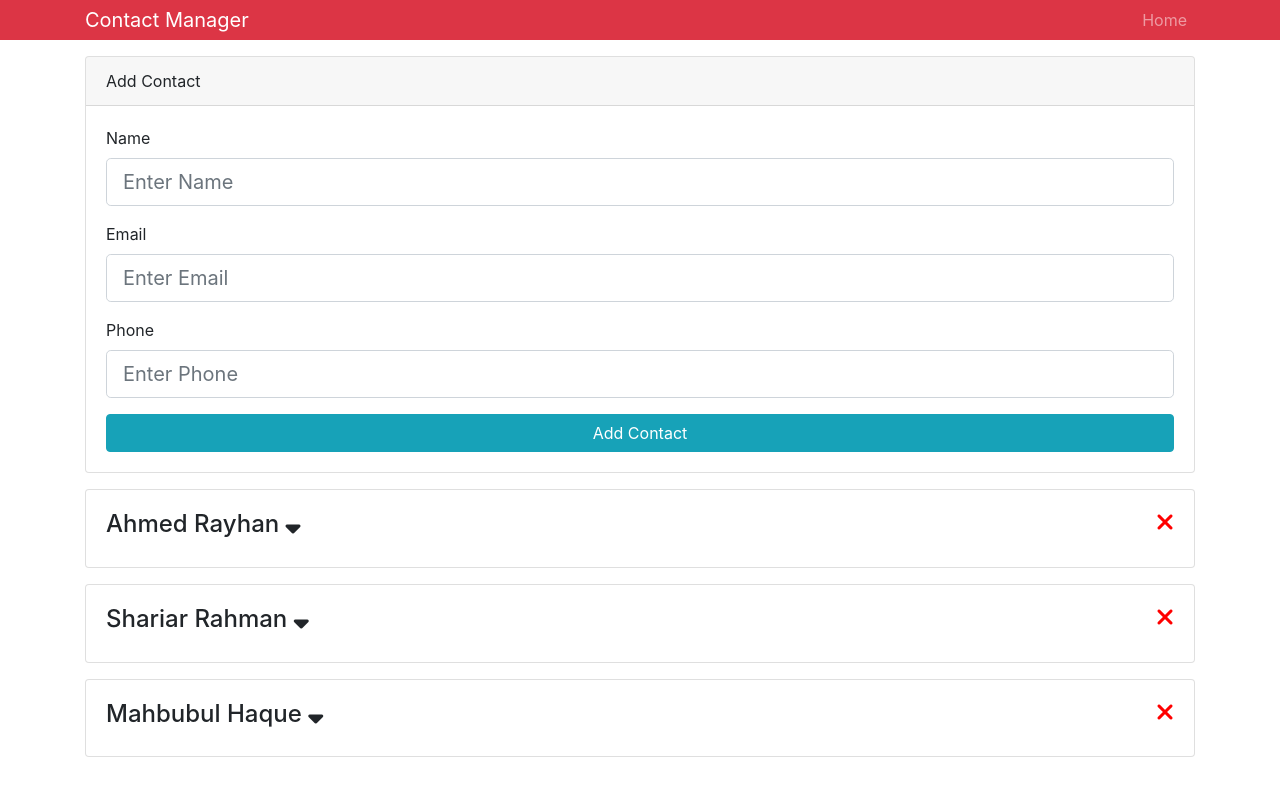
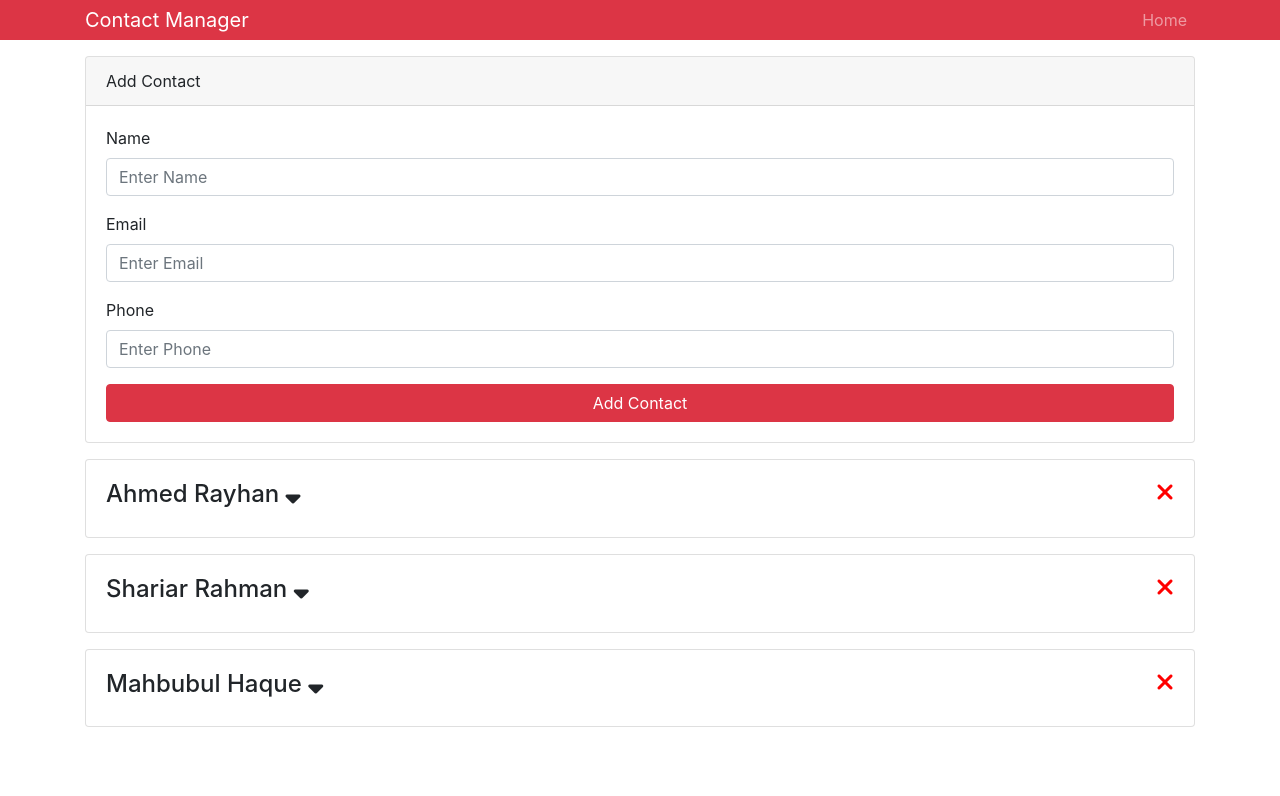
Before and after one commit to Raayhan/Contact-Manager, a React (Create React App) app: page / in a window 1280 px wide. Shown: the top 796 px of the page. Built offline with nearby package versions, Linux system fonts and the light colour scheme.

Commit message:
Added TextInGroup Component for form

```diff
--- a/package.json
+++ b/package.json
@@ -6,7 +6,8 @@
     "bootstrap": "^4.5.0",
     "react": "^16.13.1",
     "react-dom": "^16.13.1",
-    "react-scripts": "0.9.5"
+    "react-scripts": "0.9.5",
+    "uuid": "^8.3.0"
   },
   "devDependencies": {},
   "scripts": {
--- a/src/components/contacts/AddContact.js
+++ b/src/components/contacts/AddContact.js
@@ -1,4 +1,7 @@
 import React, { Component } from "react";
+import { Consumer } from "../../context";
+import TextInputGroup from "../layout/TextInputGroup";
+import { v1 as uuidv1 } from "uuid";
 
 class AddContact extends Component {
   state = {
@@ -6,60 +9,70 @@
     email: "",
     phone: "",
   };
-  onSubmit = (e) => {
+  onSubmit = (dispatch, e) => {
     e.preventDefault();
+    const { name, email, phone } = this.state;
+    const newContact = {
+      id: uuidv1(),
+      name,
+      email,
+      phone,
+    };
+    dispatch({ type: "ADD_CONTACT", payload: newContact });
+    this.setState({
+      name: "",
+      email: "",
+      phone: "",
+    });
   };
   onChange = (e) => this.setState({ [e.target.name]: e.target.value });
 
   render() {
     const { name, email, phone } = this.state;
     return (
+      <Consumer>
+        {(value) => {
+          const { dispatch } = value;
+          return (
             <div className="card mb-3">
               <div className="card-header">Add Contact</div>
               <div className="card-body">
-          <form onSubmit={this.onSubmit}>
-            <div className="form-group">
-              <label htmlFor="name">Name</label>
-              <input
-                type="text"
+                <form onSubmit={this.onSubmit.bind(this, dispatch)}>
+                  <TextInputGroup
+                    label="Name"
                     name="name"
-                className="form-control form-control-lg"
                     placeholder="Enter Name"
                     value={name}
                     onChange={this.onChange}
                   />
-            </div>
-            <div className="form-group">
-              <label htmlFor="name">Email</label>
-              <input
+                  <TextInputGroup
+                    label="Email"
+                    name="email"
                     type="email"
-                name="email"
-                className="form-control form-control-lg"
                     placeholder="Enter Email"
                     value={email}
                     onChange={this.onChange}
                   />
-            </div>
-            <div className="form-group">
-              <label htmlFor="name">Phone</label>
-              <input
-                type="text"
+                  <TextInputGroup
+                    label="Phone"
                     name="phone"
-                className="form-control form-control-lg"
                     placeholder="Enter Phone"
                     value={phone}
                     onChange={this.onChange}
                   />
-            </div>
+
                   <input
                     type="submit"
                     value="Add Contact"
-              className="btn btn-info btn-block"
+                    className="btn btn-danger btn-block"
                   />
                 </form>
               </div>
             </div>
           );
+        }}
+      </Consumer>
+    );
   }
 }
 export default AddContact;
--- /dev/null
+++ b/src/components/layout/TextInputGroup.js
@@ -0,0 +1,37 @@
+import React from "react";
+import PropTypes from "prop-types";
+
+const TextInputGroup = ({
+  label,
+  name,
+  value,
+  placeholder,
+  type,
+  onChange,
+}) => {
+  return (
+    <div className="form-group">
+      <label htmlFor={name}>{label}</label>
+      <input
+        type={type}
+        name={name}
+        className="form-control form-control-md"
+        placeholder={placeholder}
+        value={value}
+        onChange={onChange}
+      />
+    </div>
+  );
+};
+TextInputGroup.PropTypes = {
+  name: PropTypes.string.isRequired,
+  placeholder: PropTypes.string.isRequired,
+  value: PropTypes.string.isRequired,
+  type: PropTypes.string.isRequired,
+  onChange: PropTypes.func.isRequired,
+  label: PropTypes.string.isRequired,
+};
+TextInputGroup.defaulProps = {
+  type: "text",
+};
+export default TextInputGroup;
--- a/src/context.js
+++ b/src/context.js
@@ -1,17 +1,23 @@
-import React, { Component } from 'react';
+import React, { Component } from "react";
 const Context = React.createContext();
 const reducer = (state, action) => {
   switch (action.type) {
-        case 'DELETE_CONTACT':
+    case "DELETE_CONTACT":
       return {
         ...state,
-                contacts: state.contacts.filter(contact =>
-                    contact.id !== action.payload)
-            }
+        contacts: state.contacts.filter(
+          (contact) => contact.id !== action.payload
+        ),
+      };
+    case "ADD_CONTACT":
+      return {
+        ...state,
+        contacts: [action.payload, ...state.contacts],
+      };
     default:
       return state;
   }
-}
+};
 
 export class Provider extends Component {
   state = {
@@ -33,12 +39,9 @@
         name: "Mahbubul Haque",
         email: "m.haque@northsouth.edu",
         phone: "01528954412",
-            }
+      },
     ],
-        dispatch: action =>
-            this.setState(state => reducer(state, action))
-
-
+    dispatch: (action) => this.setState((state) => reducer(state, action)),
   };
   render() {
     return (
```
Also changed, not shown: src/components/contacts/AddContact_ref.js (added, +77 -0 lines), 1 other file (tests, documents, lock files or other folders). Lines whose indentation alone changed are shown as unchanged.
